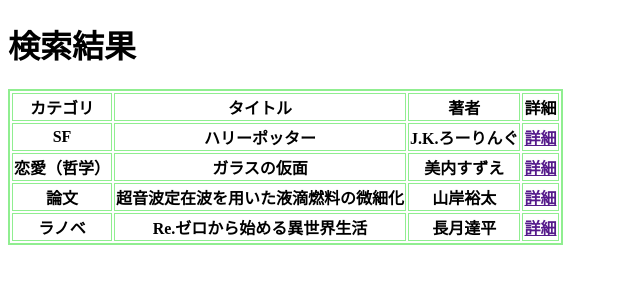
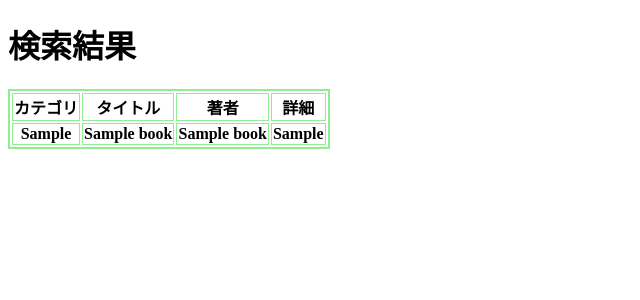
Before and after one commit to kyoF/Kyamy-Tech, a Flask app: template src/admin/templates/search/result.html in a window 1280 px wide. Shown: the part 46-346 px from the top of the page, without its empty margins (0-640 px from the left). Run offline with Flask 2, Linux system fonts and the light colour scheme; the template is opened without the code that fills it: values that come from a table or form of the project are taken from there, others are empty; tables that the repository leaves empty hold one stand-in row (values such as "Sample post"); lists and menus that the app fills with data are empty.

Commit message:
Yutas edit

```diff
--- a/src/admin/templates/search/result.html
+++ b/src/admin/templates/search/result.html
@@ -12,29 +12,13 @@
             <th>著者</th>
             <th>詳細</th>
         </tr>
+        {% for category in categories %}
         <tr>
-            <th>SF</th>
-            <th>ハリーポッター</th>
-            <th>J.K.ろーりんぐ</th>
-            <th><a href="">詳細</a></th>
+            <th>{{ category.category }}</th>
+            <th>{{ category.title }}</th>
+            <th>{{ category.name }}</th>
+            <th>{{ category.place }}</th>
         </tr>
-        <tr>
-            <th>恋愛（哲学）</th>
-            <th>ガラスの仮面</th>
-            <th>美内すずえ</th>
-            <th><a href="">詳細</a></th>
-        </tr>
-        <tr>
-            <th>論文</th>
-            <th>超音波定在波を用いた液滴燃料の微細化</th>
-            <th>山岸裕太</th>
-            <th><a href="">詳細</a></th>
-        </tr>
-        <tr>
-            <th>ラノベ</th>
-            <th>Re.ゼロから始める異世界生活</th>
-            <th>長月達平</th>
-            <th><a href="">詳細</a></th>
-        </tr>
+        {% endfor %}
     </table>
 {% endblock %}
```
Also changed, not shown: src/admin/templates/search/window.html (+5 -5 lines), src/admin/views/search.py (+17 -3 lines).
